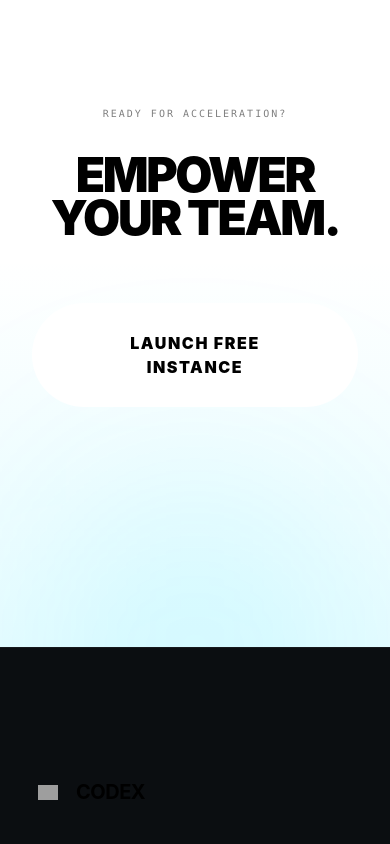
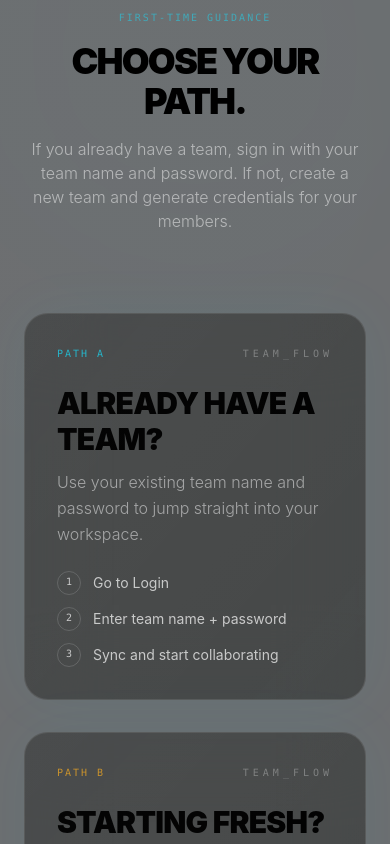
Before and after one commit to sameer2210/CodeX, a React (Vite) app in the folder Frontend/: page / in a window 390 px wide. Shown: the part 5160-6004 px from the top of the page. Built offline with nearby package versions, Linux system fonts and the light colour scheme; grey boxes are pictures that could not be loaded.

Commit message:
landing page

```diff
--- a/Frontend/src/views/Landing.jsx
+++ b/Frontend/src/views/Landing.jsx
@@ -11,6 +11,7 @@ import {
   Users,
   Zap,
 } from 'lucide-react';
+import { useNavigate } from 'react-router-dom';
 const EASE = [0.22, 1, 0.36, 1];
 
 const HUDLabel = ({ children, className = '' }) => (
@@ -34,7 +35,7 @@ const GlassCard = ({ children, className = '', delay = 0 }) => (
   </motion.div>
 );
 
-const Hero = () => {
+const Hero = ({ onInitialize }) => {
   const { scrollY } = useScroll();
   const y = useTransform(scrollY, [0, 500], [0, 150]);
   const opacity = useTransform(scrollY, [0, 400], [1, 0]);
@@ -90,7 +91,11 @@ const Hero = () => {
         </motion.p>
 
         <div className="flex flex-col sm:flex-row items-center justify-center gap-6">
-          <button className="px-12 py-5 bg-[#17E1FF] text-black font-black uppercase tracking-widest rounded-full hover:scale-105 transition-all shadow-[0_0_40px_rgba(23,225,255,0.3)]">
+          <button
+            type="button"
+            onClick={onInitialize}
+            className="px-12 py-5 bg-[#17E1FF] text-black font-black uppercase tracking-widest rounded-full hover:scale-105 transition-all shadow-[0_0_40px_rgba(23,225,255,0.3)]"
+          >
             Initialize Session
           </button>
           <div className="flex items-center gap-4 text-white/30 font-mono text-xs uppercase tracking-[0.2em]">
@@ -317,6 +322,87 @@ const ProcessSection = () => {
   );
 };
 
+const OnboardingSection = () => {
+  const tracks = [
+    {
+      id: 'A',
+      title: 'Already Have a Team?',
+      desc: 'Use your existing team name and password to jump straight into your workspace.',
+      steps: ['Go to Login', 'Enter team name + password', 'Sync and start collaborating'],
+      accent: 'text-[#17E1FF]',
+    },
+    {
+      id: 'B',
+      title: 'Starting Fresh?',
+      desc: 'Create a new team, set secure credentials, and invite members in minutes.',
+      steps: ['Create team name', 'Set team password', 'Invite members and share credentials'],
+      accent: 'text-[#FFB020]',
+    },
+  ];
+
+  return (
+    <section className="py-36 px-6 sm:px-8 relative overflow-hidden bg-[#0B0E11]/60">
+      <div className="absolute inset-0 pointer-events-none">
+        <div className="absolute left-1/2 top-6 sm:top-10 -translate-x-1/2 w-[320px] h-[320px] sm:w-[520px] sm:h-[520px] bg-[#17E1FF]/10 blur-[140px] sm:blur-[160px] rounded-full opacity-30" />
+        <div className="absolute inset-0 opacity-[0.05] bg-[radial-gradient(circle_at_20%_20%,rgba(255,255,255,0.12),transparent_60%)]" />
+      </div>
+
+      <div className="max-w-[1440px] mx-auto relative z-10">
+        <div className="text-center mb-20">
+          <HUDLabel className="text-[#17E1FF] mb-4 block">First-Time Guidance</HUDLabel>
+          <h2 className="text-4xl md:text-7xl font-black uppercase tracking-tighter mb-4">
+            Choose Your Path.
+          </h2>
+          <p className="text-white/50 max-w-2xl mx-auto font-light">
+            If you already have a team, sign in with your team name and password. If not, create a
+            new team and generate credentials for your members.
+          </p>
+        </div>
+
+        <div className="grid grid-cols-1 md:grid-cols-2 gap-8">
+          {tracks.map((track, i) => (
+            <GlassCard
+              key={track.id}
+              delay={i * 0.1}
+              className="flex flex-col gap-6 bg-[#0B0E11]/70 border-white/10 shadow-[0_0_60px_rgba(23,225,255,0.05)]"
+            >
+              <div className="flex items-center justify-between">
+                <HUDLabel className={`opacity-70 ${track.accent}`}>Path {track.id}</HUDLabel>
+                <span className="text-[10px] uppercase tracking-[0.4em] text-white/30 font-mono">
+                  TEAM_FLOW
+                </span>
+              </div>
+
+              <div>
+                <h3 className="text-3xl font-black uppercase tracking-tight mb-3">{track.title}</h3>
+                <p className="text-white/50 font-light leading-relaxed">{track.desc}</p>
+              </div>
+
+              <div className="space-y-3">
+                {track.steps.map((step, idx) => (
+                  <motion.div
+                    key={step}
+                    initial={{ opacity: 0, y: 12 }}
+                    whileInView={{ opacity: 1, y: 0 }}
+                    viewport={{ once: true }}
+                    transition={{ duration: 0.5, delay: 0.1 + idx * 0.12, ease: EASE }}
+                    className="flex items-center gap-3 text-sm text-white/70"
+                  >
+                    <div className="w-6 h-6 rounded-full border border-white/15 flex items-center justify-center text-[10px] font-mono text-white/70">
+                      {idx + 1}
+                    </div>
+                    <span>{step}</span>
+                  </motion.div>
+                ))}
+              </div>
+            </GlassCard>
+          ))}
+        </div>
+      </div>
+    </section>
+  );
+};
+
 const Footer = () => {
   return (
     <footer className="pt-32 pb-12 px-8 border-t border-white/5 bg-[#0B0E11]">
@@ -436,6 +522,8 @@ const Footer = () => {
 // --- Main View ---
 
 const Landing = () => {
+  const navigate = useNavigate();
+
   return (
     <div className="min-h-screen bg-white text-black dark:bg-[#0B0E11] dark:text-[#E6E8E5] font-['Inter',_sans-serif] selection:bg-[#17E1FF] selection:text-black">
       {/* Noise Texture Overlay */}
@@ -444,7 +532,7 @@ const Landing = () => {
         style={{ backgroundImage: 'url("https://grainy-gradients.vercel.app/noise.svg")' }}
       />
       <main>
-        <Hero />
+        <Hero onInitialize={() => navigate('/login')} />
         <StatsSection />
         <BentoGrid />
 
@@ -462,6 +550,7 @@ const Landing = () => {
         </section>
 
         <ProcessSection />
+        <OnboardingSection />
 
         {/* Cinematic CTA */}
         <section className="py-60 px-8 relative overflow-hidden bg-gradient-to-t from-[#17E1FF]/10 via-transparent to-transparent">
@@ -470,7 +559,11 @@ const Landing = () => {
             <h2 className="text-5xl md:text-[100px] font-black uppercase tracking-tighter leading-[0.9] mb-16">
               Empower <br /> Your Team.
             </h2>
-            <button className="px-16 py-7 bg-white text-black font-black uppercase tracking-widest rounded-full hover:bg-[#17E1FF] transition-all transform hover:scale-105 active:scale-95 shadow-[0_0_80px_rgba(255,255,255,0.2)]">
+            <button
+              type="button"
+              onClick={() => navigate('/register')}
+              className="px-16 py-7 bg-white text-black font-black uppercase tracking-widest rounded-full hover:bg-[#17E1FF] transition-all transform hover:scale-105 active:scale-95 shadow-[0_0_80px_rgba(255,255,255,0.2)]"
+            >
               Launch Free Instance
             </button>
           </div>
@@ -486,34 +579,3 @@ const Landing = () => {
 };
 
 export default Landing;
-
-// import { useEffect } from 'react';
-// import { useTheme } from '../context/ThemeContext';
-// import { notify } from '../lib/notify';
-
-// const Landing = () => {
-//   const { isDarkMode, toggleTheme } = useTheme();
-
-//   useEffect(() => {
-//     notify('Welcome to CodeX', 'success');
-//   }, []);
-
-//   return (
-//     <div className="min-h-screen flex flex-col items-center justify-center gap-6
-//                     bg-white text-black dark:bg-black dark:text-white transition-colors">
-
-//       <h1 className="text-4xl font-bold">Basic Landing Page</h1>
-
-//       <p>Theme is currently: <b>{isDarkMode ? 'Dark' : 'Light'}</b></p>
-
-//       <button
-//         onClick={toggleTheme}
-//         className="px-6 py-3 rounded bg-black text-white dark:bg-white dark:text-black"
-//       >
-//         Toggle Theme
-//       </button>
-//     </div>
-//   );
-// };
-
-// export default Landing;
```
